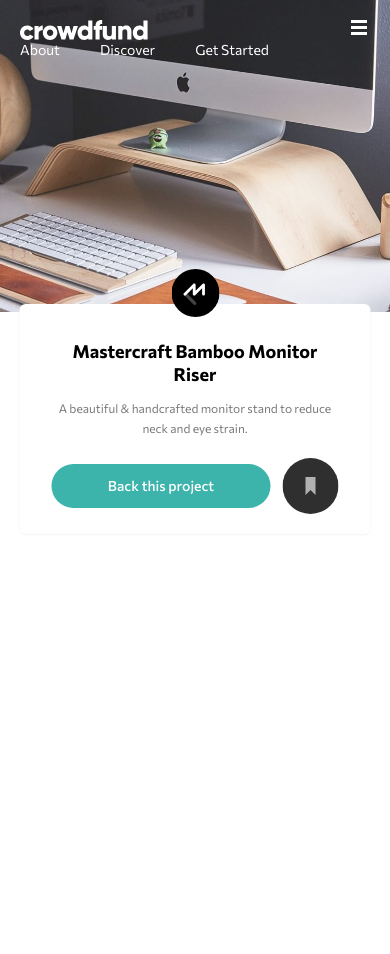
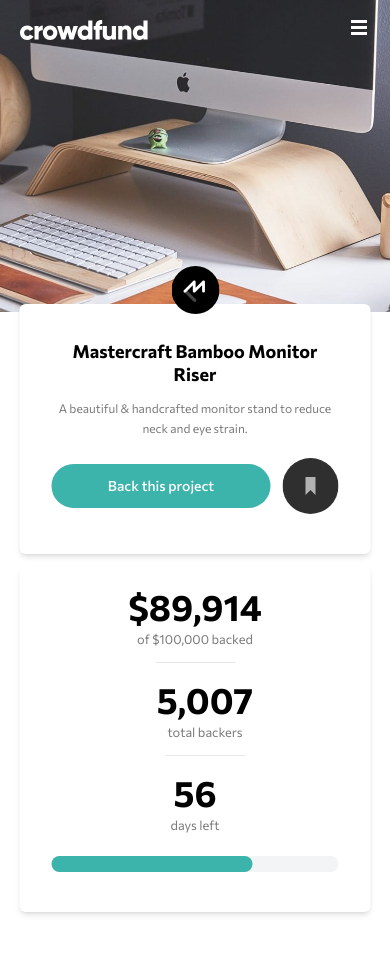
Before and after one commit to Manufacturer1/crowdfunding-app, a React (Vite) app: page / in a window 390 px wide. Shown: the top 954 px of the page. Before the commit the page ends 844 px from the top, so only its background shows below. Built offline with nearby package versions, Linux system fonts and the light colour scheme.

Commit message:
feat: added responsive stats card

```diff
--- a/src/components/Header.tsx
+++ b/src/components/Header.tsx
@@ -20,6 +20,7 @@ const Header = (): JSX.Element => {
         setIsMobile(true);
       }
     };
+    handleResize();
     window.addEventListener("resize", handleResize);
 
     return () => {
--- a/src/components/Mastercraft.tsx
+++ b/src/components/Mastercraft.tsx
@@ -5,7 +5,7 @@ import BookmarkIcon from "./BookmarkIcon";
 const Mastercraft = (): JSX.Element => {
   return (
     <>
-      <div className="bg-white w-full relative py-5 px-8 shadow-sm rounded-md">
+      <div className="bg-white w-full relative py-5 px-8 shadow-md rounded-md pb-10">
         <div className="absolute w-12 top-[-15%] left-1/2 translate-x-[-50%]">
           <img src={mastercraftLogo} />
         </div>
--- a/src/components/MastercraftStats.tsx
+++ b/src/components/MastercraftStats.tsx
@@ -1,9 +1,30 @@
 import type { JSX } from "react";
+import ProgressBar from "./ProgressBar";
 
 const MastercraftStats = (): JSX.Element => {
   return (
     <>
-      <div className="bg-white w-full relative py-5 px-8 shadow-sm rounded-md"></div>
+      <div className="bg-white w-full relative py-5 px-8 pb-10 shadow-md rounded-md ">
+        <div className="text-center space-y-4 mb-5 md:space-y-0 md:text-left md:flex">
+          <div className="space-y-3 md:space-y-0 md:mr-7">
+            <h2 className="text-black font-bold text-4xl">$89,914</h2>
+            <small className="text-gray-custom-500">of $100,000 backed</small>
+            <hr className="w-20 mx-auto md:hidden" />
+          </div>
+          <hr className="hidden md:block rotate-90 w-14 self-center" />
+          <div className="space-y-3 md:space-y-0 md:mr-7 ml-5">
+            <h2 className="text-black font-bold text-4xl">5,007</h2>
+            <small className="text-gray-custom-500">total backers</small>
+            <hr className="w-20 mx-auto md:hidden" />
+          </div>
+          <hr className="hidden md:block md:w-14 rotate-90 self-center" />
+          <div className="space-y-3 md:space-y-0 md:ml-10">
+            <h2 className="text-black font-bold text-4xl">56</h2>
+            <small className="text-gray-custom-500">days left</small>
+          </div>
+        </div>
+        <ProgressBar />
+      </div>
     </>
   );
 };
--- a/src/components/MastercraftWrapper.tsx
+++ b/src/components/MastercraftWrapper.tsx
@@ -1,11 +1,13 @@
 import type { JSX } from "react";
 import Mastercraft from "./Mastercraft";
+import MastercraftStats from "./MastercraftStats";
 
 const MastercraftWrapper = (): JSX.Element => {
   return (
     <>
-      <section className="mastercraft-wrapper md:top-[35%] lg:top-[40%] md:w-[55%]">
+      <section className="mastercraft-wrapper md:top-[35%] lg:top-[40%] md:w-[55%] flex flex-col gap-3 pb-36">
         <Mastercraft />
+        <MastercraftStats />
       </section>
     </>
   );
--- /dev/null
+++ b/src/components/ProgressBar.tsx
@@ -0,0 +1,13 @@
+import type { JSX } from "react";
+
+const ProgressBar = (): JSX.Element => {
+  return (
+    <>
+      <div className="h-4 w-full bg-gray-100 rounded-full relative">
+        <div className="absolute h-4 bg-green-custom-400 top-0 w-[70%] rounded-full"></div>
+      </div>
+    </>
+  );
+};
+
+export default ProgressBar;
```
